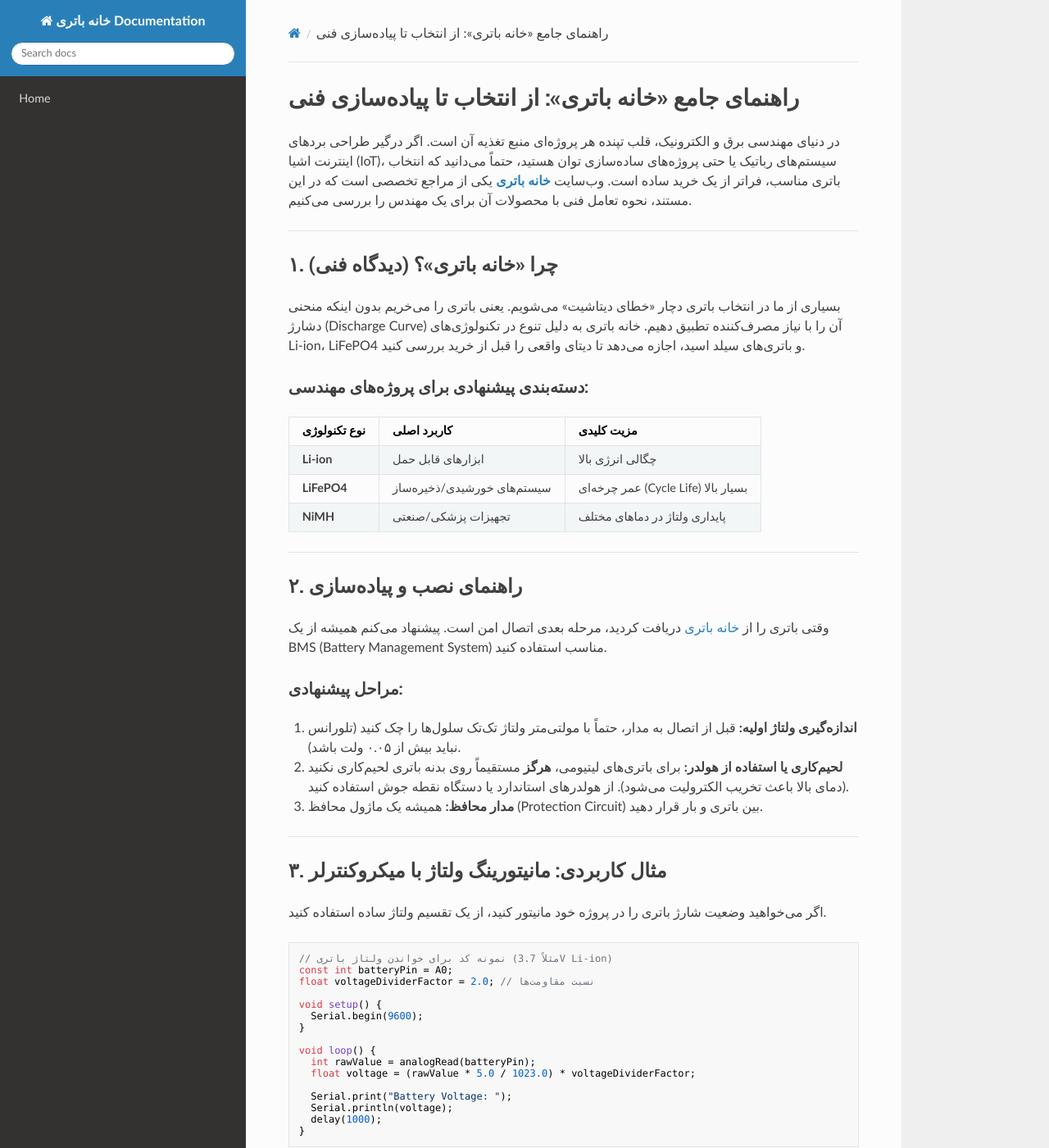
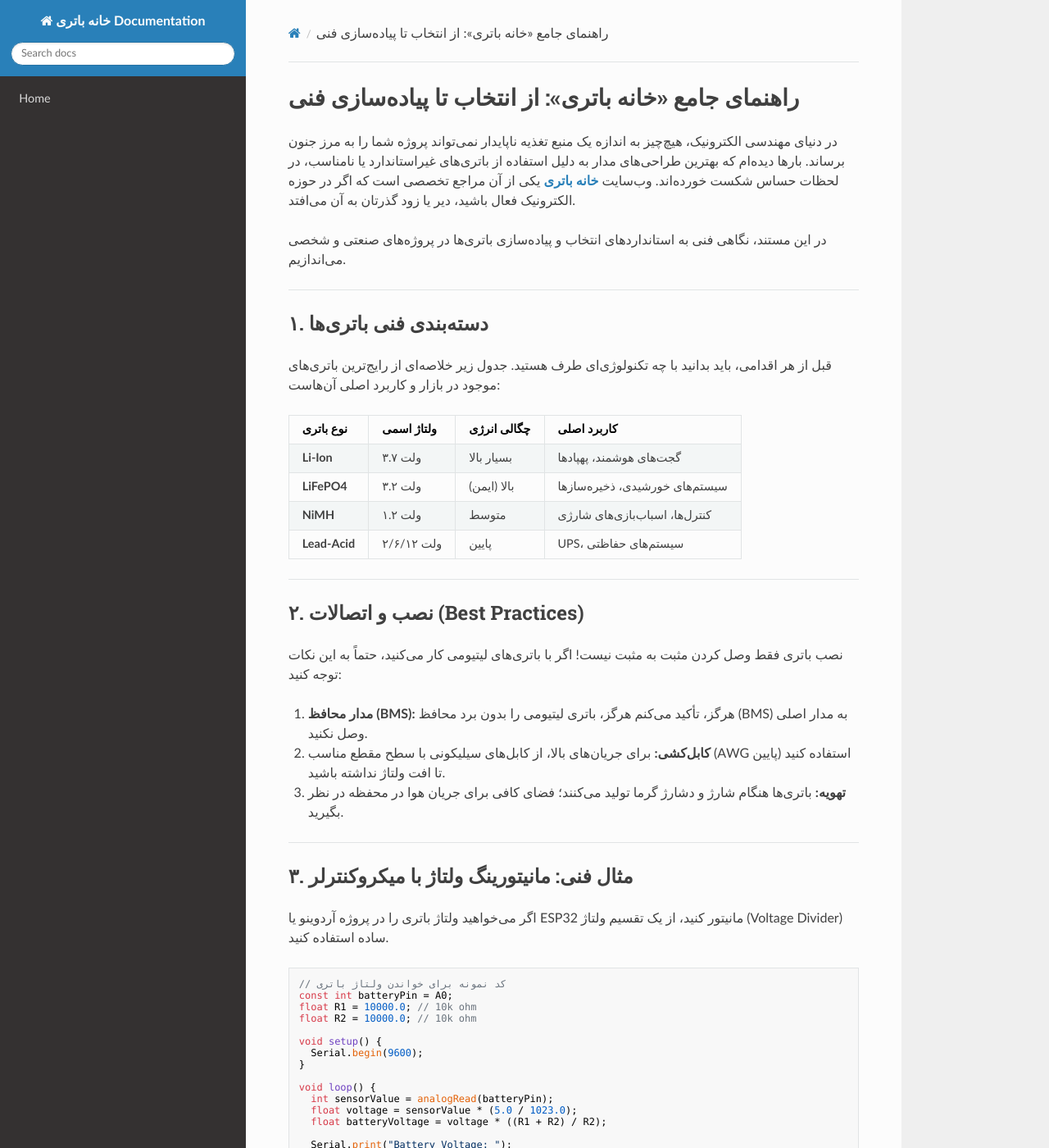
Before and after one commit to sahandsahabi553-prog/terraform-google-semantic-docs, an MkDocs documentation site: the page built from docs/خانه-باتری.md, in a window 1280 px wide and 1400 px high. Shown: the whole window at 82% size. Built offline with MkDocs 1.6.1, drawn with Linux system fonts in a browser that asks for light colours; nearby versions of some CDN libraries; some of the changed text lies outside the part shown.

Commit message:
Doc: خانه باتری

````diff
--- a/docs/خانه-باتری.md
+++ b/docs/خانه-باتری.md
@@ -1,69 +1,72 @@
 # راهنمای جامع «خانه باتری»: از انتخاب تا پیاده‌سازی فنی
 
-در دنیای مهندسی برق و الکترونیک، قلب تپنده هر پروژه‌ای منبع تغذیه آن است. اگر درگیر طراحی بردهای اینترنت اشیا (IoT)، سیستم‌های رباتیک یا حتی پروژه‌های ساده‌سازی توان هستید، حتماً می‌دانید که انتخاب باتری مناسب، فراتر از یک خرید ساده است. وب‌سایت **[خانه باتری](https://www.batteries.ir/)** یکی از مراجع تخصصی است که در این مستند، نحوه تعامل فنی با محصولات آن برای یک مهندس را بررسی می‌کنیم.
+در دنیای مهندسی الکترونیک، هیچ‌چیز به اندازه یک منبع تغذیه ناپایدار نمی‌تواند پروژه شما را به مرز جنون برساند. بارها دیده‌ام که بهترین طراحی‌های مدار به دلیل استفاده از باتری‌های غیراستاندارد یا نامناسب، در لحظات حساس شکست خورده‌اند. وب‌سایت **[خانه باتری](https://www.batteries.ir/)** یکی از آن مراجع تخصصی است که اگر در حوزه الکترونیک فعال باشید، دیر یا زود گذرتان به آن می‌افتد.
+
+در این مستند، نگاهی فنی به استانداردهای انتخاب و پیاده‌سازی باتری‌ها در پروژه‌های صنعتی و شخصی می‌اندازیم.
 
 ---
 
-## ۱. چرا «خانه باتری»؟ (دیدگاه فنی)
-بسیاری از ما در انتخاب باتری دچار «خطای دیتاشیت» می‌شویم. یعنی باتری را می‌خریم بدون اینکه منحنی دشارژ (Discharge Curve) آن را با نیاز مصرف‌کننده تطبیق دهیم. خانه باتری به دلیل تنوع در تکنولوژی‌های Li-ion، LiFePO4 و باتری‌های سیلد اسید، اجازه می‌دهد تا دیتای واقعی را قبل از خرید بررسی کنید.
+## ۱. دسته‌بندی فنی باتری‌ها
+قبل از هر اقدامی، باید بدانید با چه تکنولوژی‌ای طرف هستید. جدول زیر خلاصه‌ای از رایج‌ترین باتری‌های موجود در بازار و کاربرد اصلی آن‌هاست:
 
-### دسته‌بندی پیشنهادی برای پروژه‌های مهندسی:
-| نوع تکنولوژی | کاربرد اصلی | مزیت کلیدی |
-| :--- | :--- | :--- |
-| **Li-ion** | ابزارهای قابل حمل | چگالی انرژی بالا |
-| **LiFePO4** | سیستم‌های خورشیدی/ذخیره‌ساز | عمر چرخه‌ای (Cycle Life) بسیار بالا |
-| **NiMH** | تجهیزات پزشکی/صنعتی | پایداری ولتاژ در دماهای مختلف |
+| نوع باتری | ولتاژ اسمی | چگالی انرژی | کاربرد اصلی |
+| :--- | :--- | :--- | :--- |
+| **Li-Ion** | ۳.۷ ولت | بسیار بالا | گجت‌های هوشمند، پهپادها |
+| **LiFePO4** | ۳.۲ ولت | بالا (ایمن) | سیستم‌های خورشیدی، ذخیره‌سازها |
+| **NiMH** | ۱.۲ ولت | متوسط | کنترل‌ها، اسباب‌بازی‌های شارژی |
+| **Lead-Acid** | ۲/۶/۱۲ ولت | پایین | UPS، سیستم‌های حفاظتی |
 
 ---
 
-## ۲. راهنمای نصب و پیاده‌سازی
-وقتی باتری را از [خانه باتری](https://www.batteries.ir/) دریافت کردید، مرحله بعدی اتصال امن است. پیشنهاد می‌کنم همیشه از یک BMS (Battery Management System) مناسب استفاده کنید.
+## ۲. نصب و اتصالات (Best Practices)
+نصب باتری فقط وصل کردن مثبت به مثبت نیست! اگر با باتری‌های لیتیومی کار می‌کنید، حتماً به این نکات توجه کنید:
 
-### مراحل پیشنهادی:
-1. **اندازه‌گیری ولتاژ اولیه:** قبل از اتصال به مدار، حتماً با مولتی‌متر ولتاژ تک‌تک سلول‌ها را چک کنید (تلورانس نباید بیش از ۰.۰۵ ولت باشد).
-2. **لحیم‌کاری یا استفاده از هولدر:** برای باتری‌های لیتیومی، **هرگز** مستقیماً روی بدنه باتری لحیم‌کاری نکنید (دمای بالا باعث تخریب الکترولیت می‌شود). از هولدرهای استاندارد یا دستگاه نقطه جوش استفاده کنید.
-3. **مدار محافظ:** همیشه یک ماژول محافظ (Protection Circuit) بین باتری و بار قرار دهید.
+1. **مدار محافظ (BMS):** هرگز، تأکید می‌کنم هرگز، باتری لیتیومی را بدون برد محافظ (BMS) به مدار اصلی وصل نکنید.
+2. **کابل‌کشی:** برای جریان‌های بالا، از کابل‌های سیلیکونی با سطح مقطع مناسب (AWG پایین) استفاده کنید تا افت ولتاژ نداشته باشید.
+3. **تهویه:** باتری‌ها هنگام شارژ و دشارژ گرما تولید می‌کنند؛ فضای کافی برای جریان هوا در محفظه در نظر بگیرید.
 
 ---
 
-## ۳. مثال کاربردی: مانیتورینگ ولتاژ با میکروکنترلر
-اگر می‌خواهید وضعیت شارژ باتری را در پروژه خود مانیتور کنید، از یک تقسیم ولتاژ ساده استفاده کنید.
+## ۳. مثال فنی: مانیتورینگ ولتاژ با میکروکنترلر
+اگر می‌خواهید ولتاژ باتری را در پروژه آردوینو یا ESP32 مانیتور کنید، از یک تقسیم ولتاژ (Voltage Divider) ساده استفاده کنید.
 
-```c
-// نمونه کد برای خواندن ولتاژ باتری (مثلاً 3.7V Li-ion)
+```cpp
+// کد نمونه برای خواندن ولتاژ باتری
 const int batteryPin = A0;
-float voltageDividerFactor = 2.0; // نسبت مقاومت‌ها
+float R1 = 10000.0; // 10k ohm
+float R2 = 10000.0; // 10k ohm
 
 void setup() {
   Serial.begin(9600);
 }
 
 void loop() {
-  int rawValue = analogRead(batteryPin);
-  float voltage = (rawValue * 5.0 / 1023.0) * voltageDividerFactor;
+  int sensorValue = analogRead(batteryPin);
+  float voltage = sensorValue * (5.0 / 1023.0);
+  float batteryVoltage = voltage * ((R1 + R2) / R2);
 
   Serial.print("Battery Voltage: ");
-  Serial.println(voltage);
+  Serial.println(batteryVoltage);
   delay(1000);
 }
 ```
 
 ---
 
-## ۴. سوالات متداول (FAQ)
+## ۴. پرسش‌های متداول (FAQ)
 
-**س: آیا باتری‌های موجود در خانه باتری برای کاربردهای صنعتی گارانتی دارند؟**
-ج: بله، اما همیشه توصیه می‌کنم قبل از خرید عمده، دیتاشیت (Datasheet) محصول را از بخش فنی سایت درخواست کنید تا با نمودار دشارژ پروژه شما همخوانی داشته باشد.
+**س: چرا باتری من خیلی زود باد می‌کند؟**
+پاسخ: معمولاً به دلیل شارژ بیش از حد (Overcharge) یا استفاده از شارژرهای غیرتخصصی است. همیشه از شارژرهایی با قطع‌کن خودکار استفاده کنید.
 
-**س: بهترین روش برای انبار کردن باتری‌ها چیست؟**
-ج: اگر پروژه‌تان را برای مدتی کنار می‌گذارید، باتری‌های لیتیومی را در وضعیت ۵۰٪ شارژ (Storage Voltage) نگه دارید. انبار کردن در حالت ۱۰۰٪ شارژ باعث کاهش عمر مفید شیمیایی سلول می‌شود.
+**س: آیا می‌توانم باتری‌های با ظرفیت‌های مختلف را سری کنم؟**
+پاسخ: به هیچ وجه! این کار باعث عدم تعادل در شارژ می‌شود و عملاً عمر باتری‌ها را به شدت کاهش می‌دهد.
 
-**س: آیا می‌توانم باتری‌های با ظرفیت (mAh) متفاوت را سری کنم؟**
-ج: **هرگز!** این کار باعث عدم تعادل (Imbalance) در شارژ و دشارژ می‌شود که می‌تواند منجر به آتش‌سوزی یا خرابی کامل پک باتری شود.
+**س: بهترین منبع برای تامین باتری‌های خاص در ایران کجاست؟**
+پاسخ: برای دسترسی به دیتاشیت‌های دقیق و خرید قطعات اورجینال، [خانه باتری](https://www.batteries.ir/) به دلیل تنوع بالا و تخصصی بودن، گزینه قابل اعتمادی است.
 
 ---
 
-## ۵. نکات پایانی
-در نهایت، خرید از یک مرجع معتبر مثل [خانه باتری](https://www.batteries.ir/) به شما اطمینان می‌دهد که با باتری‌های «تاریخ‌گذشته» یا «سلول‌های تعمیری» روبرو نمی‌شوید. همیشه به یاد داشته باشید که در مهندسی، ارزان‌ترین گزینه معمولاً گران‌ترین هزینه را در نگهداری (Maintenance) به شما تحمیل می‌کند.
+## نکات نهایی برای مهندسین
+همیشه قبل از خرید، «دیتاشیت» باتری را از سایت سازنده یا بخش دانلودهای [خانه باتری](https://www.batteries.ir/) چک کنید. نمودار **Discharge Curve** به شما می‌گوید که در جریان‌های مختلف، ولتاژ چقدر افت می‌کند؛ این همان نکته‌ای است که پروژه‌های حرفه‌ای را از پروژه‌های آماتوری جدا می‌کند.
 
-*نکته: برای پروژه‌های حساس، حتماً قبل از نهایی کردن سفارش، با کارشناسان فنی آن‌ها در مورد نرخ دشارژ لحظه‌ای (C-Rating) مشورت کنید.*
+اگر سوال فنی خاصی در مورد چیدمان باتری‌ها در پروژه‌های خود دارید، حتماً با کارشناسان فنی در ارتباط باشید، چون یک اشتباه کوچک در اتصال سری/موازی می‌تواند کل مدار شما را بسوزاند!
````
